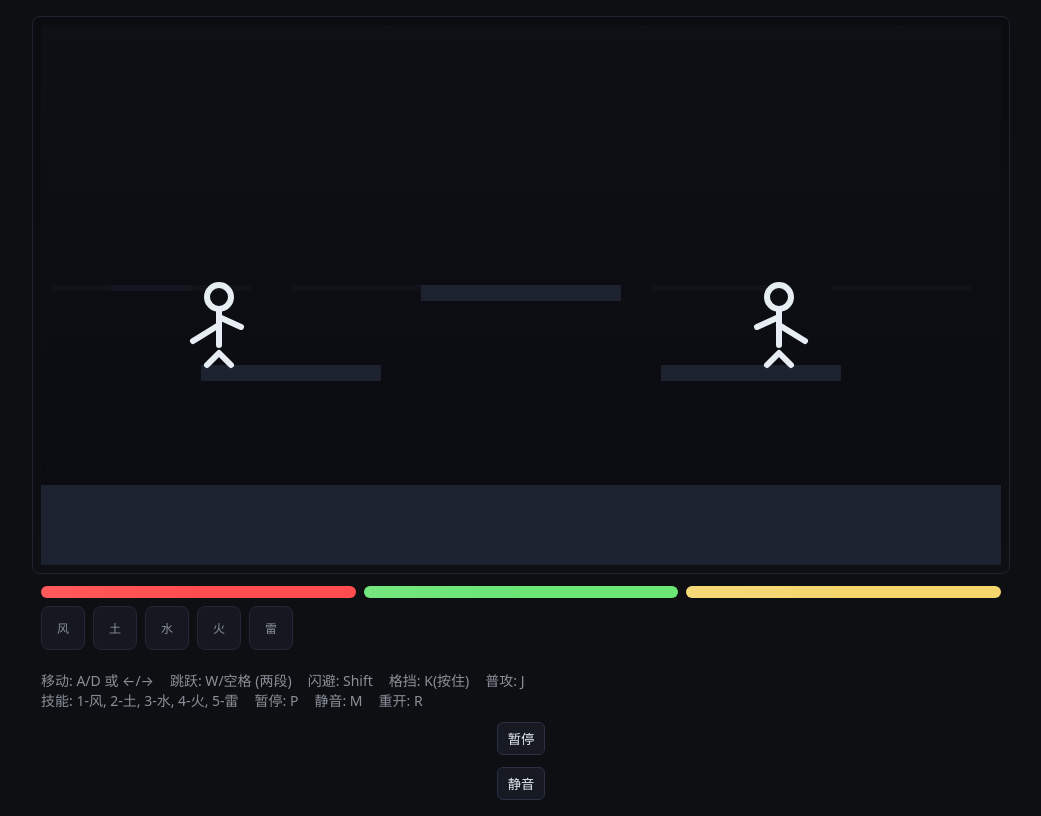
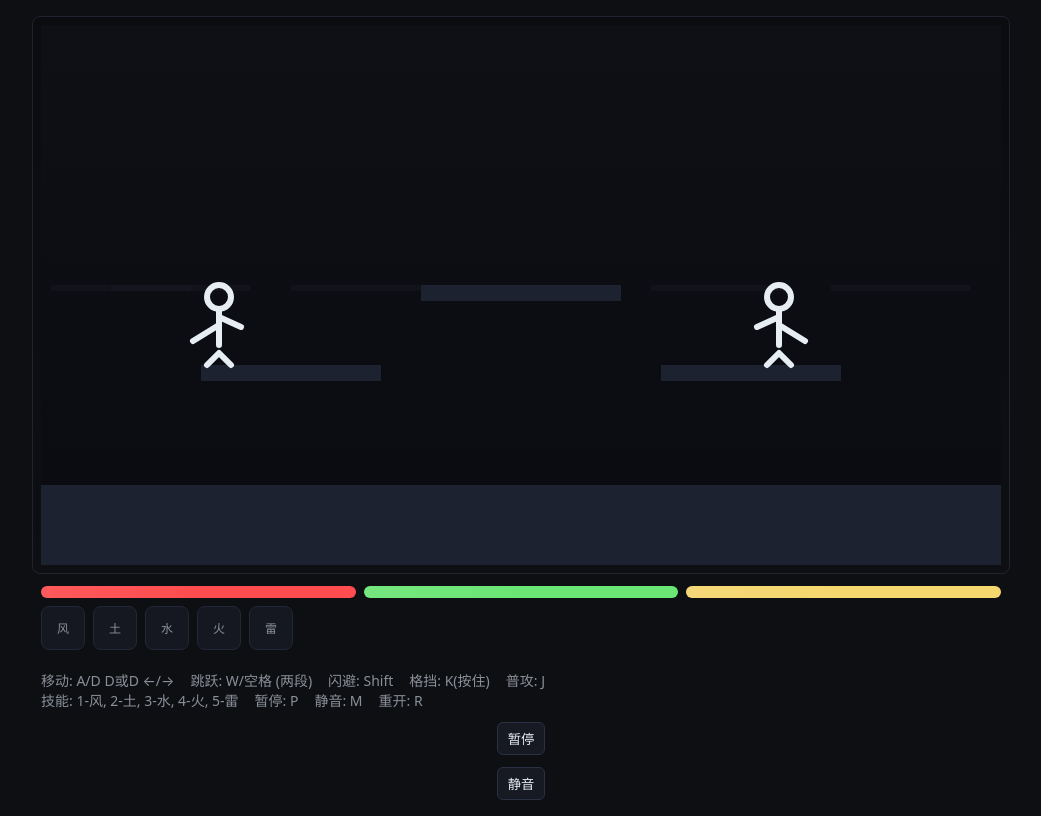
Before and after one commit to hrniux/demoCodex, a website with bundled scripts: page index.html in a window 1280 px wide. Shown: the whole page, without its empty margins (119-1160 px from the left). Built offline with nearby package versions, Linux system fonts and the light colour scheme.

Commit message:
测试信息

```diff
--- a/index.html
+++ b/index.html
@@ -26,7 +26,7 @@
 
       <section class="controls" aria-label="控制说明">
         <div class="controls__row">
-          <span>移动: A/D 或 ←/→</span>
+          <span>移动: A/D D或D ←/→</span>
           <span>跳跃: W/空格 (两段)</span>
           <span>闪避: Shift</span>
           <span>格挡: K(按住)</span>
```
